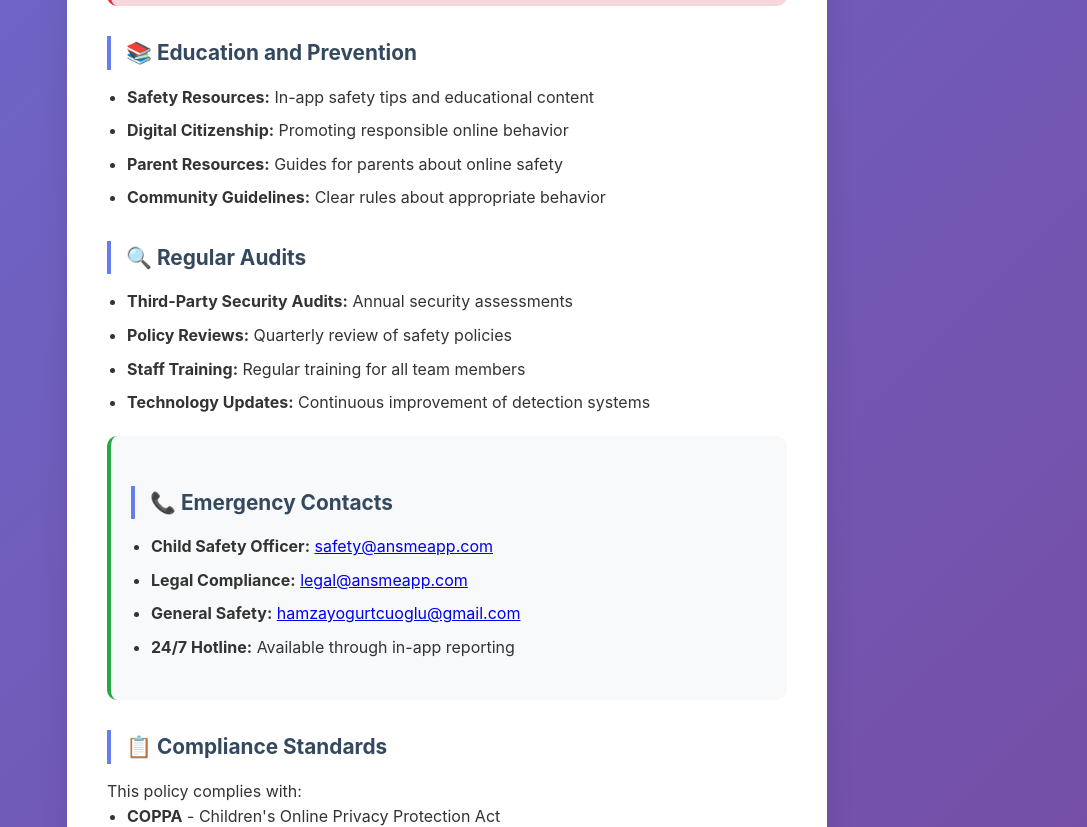
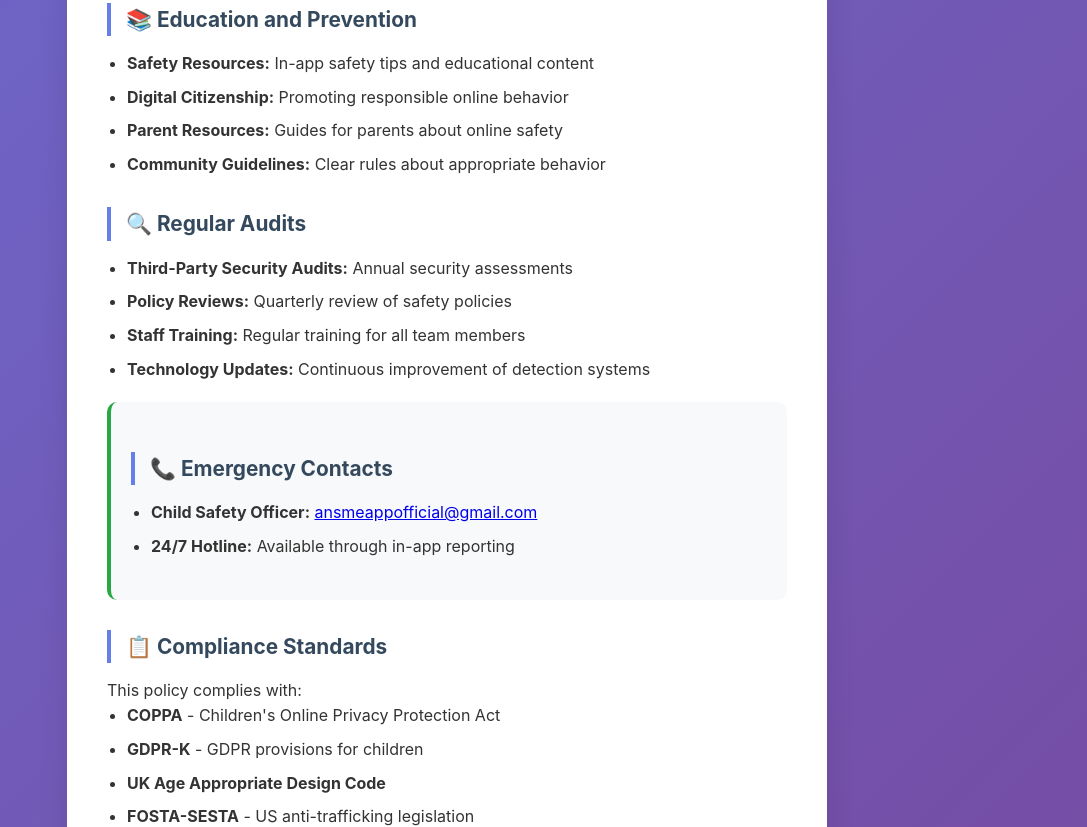
Before and after one commit to socialmap-maker/ansme-policies, a plain HTML site: page child-safety/index.html in a window 1280 px wide. Shown: the part 2139-2966 px from the top of the page, without its empty margins (193-1280 px from the left). Drawn offline with Linux system fonts and the light colour scheme.

Commit message:
Update index.html

```diff
--- a/child-safety/index.html
+++ b/child-safety/index.html
@@ -50,9 +50,9 @@
                 <h3>Report Child Safety Concerns</h3>
                 <p><strong>Immediate Action Required:</strong></p>
                 <ul>
-                    <li>📧 <strong>Emergency:</strong> <a href="mailto:safety@ansmeapp.com">safety@ansmeapp.com</a></li>
+                    <li>📧 <strong>Emergency:</strong> <a href="mailto:safety@ansmeapp.com">ansmeappofficial@gmail.com
+</a></li>
                     <li>📱 <strong>In-App:</strong> Use "Report" button on any content</li>
-                    <li>🌐 <strong>Online:</strong> <a href="https://ansmeapp.com/report">ansmeapp.com/report</a></li>
                     <li>⏰ <strong>Response Time:</strong> Within 1 hour for safety issues</li>
                 </ul>
             </div>
@@ -106,9 +106,9 @@
             <div class="contact-box">
                 <h2>📞 Emergency Contacts</h2>
                 <ul>
-                    <li><strong>Child Safety Officer:</strong> <a href="mailto:safety@ansmeapp.com">safety@ansmeapp.com</a></li>
-                    <li><strong>Legal Compliance:</strong> <a href="mailto:legal@ansmeapp.com">legal@ansmeapp.com</a></li>
-                    <li><strong>General Safety:</strong> <a href="mailto:hamzayogurtcuoglu@gmail.com">hamzayogurtcuoglu@gmail.com</a></li>
+                    <li><strong>Child Safety Officer:</strong> <a href="mailto:ansmeappofficial@gmail.com
+">ansmeappofficial@gmail.com
+</a></li>
                     <li><strong>24/7 Hotline:</strong> Available through in-app reporting</li>
                 </ul>
             </div>
```
